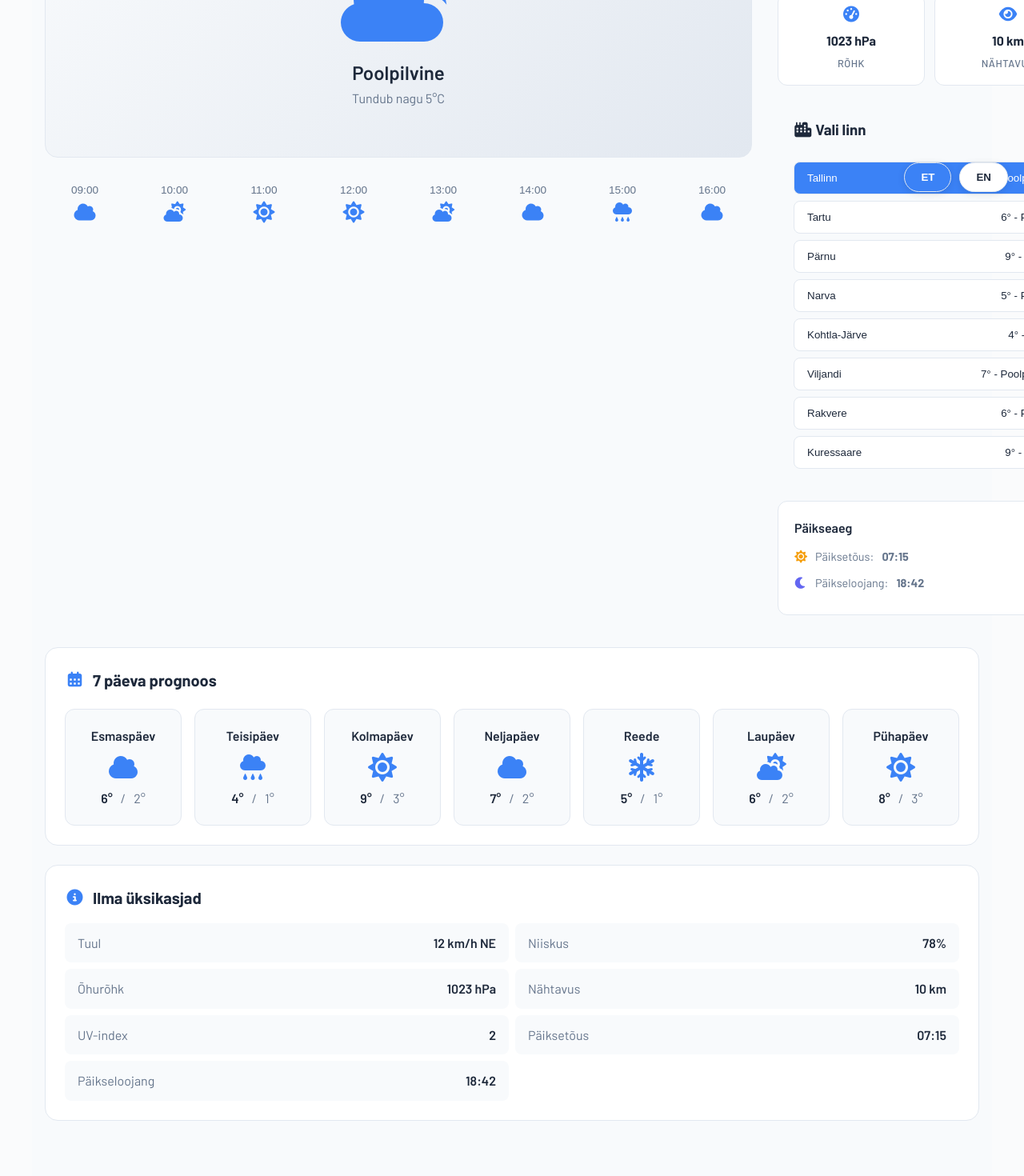
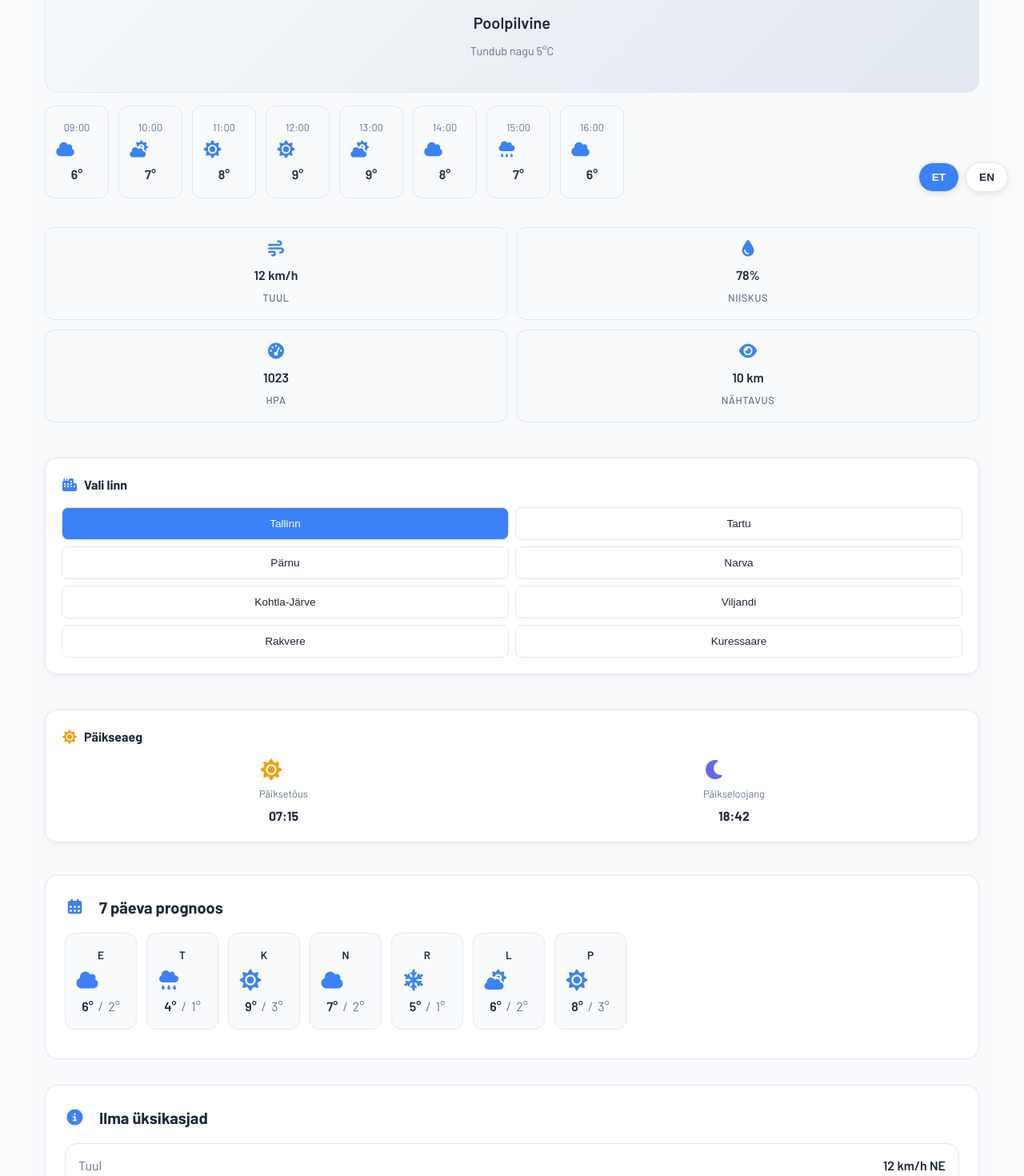
Before and after one commit to SilverL11vak/neti, a Next.js app: page /ilm in a window 1280 px wide. Shown: the part 540-2010 px from the top of the page at 80% size. Built offline with nearby package versions, Linux system fonts and the light colour scheme.

Commit message:
Make /ilm page mobile responsive

```diff
--- a/src/app/ilm/page.js
+++ b/src/app/ilm/page.js
@@ -62,25 +62,25 @@ export default function IlmPage() {
       <Navbar />
 
       {/* Page Header */}
-      <div className="car-detail-header" style={{ background: 'linear-gradient(135deg, #1e3a8a 0%, #3b82f6 100%)' }}>
+      <div className="car-detail-header" style={{ background: 'linear-gradient(135deg, #1e3a8a 0%, #3b82f6 100%)', padding: '100px 16px 40px' }}>
         <div className="container">
-          <Link href="/" className="back-link" style={{ color: 'rgba(255,255,255,0.8)' }}>
+          <Link href="/" className="back-link" style={{ color: 'rgba(255,255,255,0.8)', marginBottom: '16px' }}>
             <i className="fas fa-arrow-left"></i>
             Tagasi
           </Link>
-          <div className="car-title-row">
-            <h1 style={{ color: 'white' }}>
+          <div className="car-title-row" style={{ flexDirection: 'column', alignItems: 'flex-start', gap: '12px' }}>
+            <h1 style={{ color: 'white', fontSize: '1.75rem' }}>
               {lang === 'et' ? 'Ilm Eestis' : 'Weather in Estonia'}
             </h1>
-            <span className="car-year" style={{ background: 'rgba(255,255,255,0.2)', color: 'white' }}>
+            <span className="car-year" style={{ background: 'rgba(255,255,255,0.2)', color: 'white', fontSize: '0.9rem' }}>
               <i className="fas fa-map-marker-alt"></i> {selectedCity}
             </span>
           </div>
-          <div className="car-price-location">
-            <span className="car-price" style={{ color: 'white', fontSize: '3rem' }}>
+          <div className="car-price-location" style={{ flexDirection: 'column', alignItems: 'flex-start', gap: '8px' }}>
+            <span className="car-price" style={{ color: 'white', fontSize: '2.5rem' }}>
               {weatherData.current.temp}°C
             </span>
-            <span className="car-location" style={{ color: 'rgba(255,255,255,0.8)' }}>
+            <span className="car-location" style={{ color: 'rgba(255,255,255,0.8)', fontSize: '0.9rem' }}>
               <i className="fas fa-calendar-alt"></i>
               8. märts 2026
             </span>
@@ -89,130 +89,150 @@ export default function IlmPage() {
       </div>
 
       {/* Main Content */}
-      <main className="section">
+      <main className="section" style={{ padding: '24px 16px' }}>
         <div className="container">
-          <div className="car-detail-grid">
+          {/* Grid - stacked on mobile */}
+          <div className="car-detail-grid" style={{ display: 'flex', flexDirection: 'column', gap: '24px' }}>
             {/* Left Column - Hourly Forecast */}
-            <div className="car-images">
-              <div className="main-image" style={{ background: 'linear-gradient(135deg, #f8fafc 0%, #e2e8f0 100%)', display: 'flex', alignItems: 'center', justifyContent: 'center', padding: '60px' }}>
+            <div className="car-images" style={{ width: '100%' }}>
+              <div className="main-image" style={{ background: 'linear-gradient(135deg, #f8fafc 0%, #e2e8f0 100%)', display: 'flex', alignItems: 'center', justifyContent: 'center', padding: '40px 20px', borderRadius: '16px', marginBottom: '16px' }}>
                 <div style={{ textAlign: 'center' }}>
-                  <i className={`fas ${weatherData.current.icon}`} style={{ fontSize: '8rem', color: '#3b82f6', marginBottom: '20px' }}></i>
-                  <p style={{ fontSize: '1.5rem', color: '#1e293b', fontWeight: '600' }}>
+                  <i className={`fas ${weatherData.current.icon}`} style={{ fontSize: '5rem', color: '#3b82f6', marginBottom: '16px' }}></i>
+                  <p style={{ fontSize: '1.25rem', color: '#1e293b', fontWeight: '600', marginBottom: '8px' }}>
                     {lang === 'et' ? weatherData.current.condition : weatherData.current.conditionEn}
                   </p>
-                  <p style={{ color: '#64748b' }}>
+                  <p style={{ color: '#64748b', fontSize: '0.9rem' }}>
                     {lang === 'et' ? 'Tundub nagu' : 'Feels like'} {weatherData.current.tempFeels}°C
                   </p>
                 </div>
               </div>
-              <div className="image-thumbs">
+              {/* Horizontal scroll for hourly on mobile */}
+              <div style={{ display: 'flex', gap: '12px', overflowX: 'auto', paddingBottom: '12px', WebkitOverflowScrolling: 'touch' }}>
                 {weatherData.hourly.map((hour, i) => (
-                  <button
+                  <div
                     key={i}
-                    className="image-thumb"
-                    style={{ padding: '15px', display: 'flex', flexDirection: 'column', alignItems: 'center', gap: '8px' }}
+                    style={{
+                      minWidth: '80px',
+                      padding: '16px 12px',
+                      background: '#f8fafc',
+                      borderRadius: '12px',
+                      textAlign: 'center',
+                      border: '1px solid #e2e8f0',
+                      flexShrink: 0
+                    }}
                   >
-                    <span style={{ fontSize: '0.85rem', color: '#64748b' }}>{hour.time}</span>
-                    <i className={`fas ${hour.icon}`} style={{ fontSize: '1.5rem', color: '#3b82f6' }}></i>
+                    <span style={{ fontSize: '0.8rem', color: '#64748b', display: 'block', marginBottom: '8px' }}>{hour.time}</span>
+                    <i className={`fas ${hour.icon}`} style={{ fontSize: '1.25rem', color: '#3b82f6', display: 'block', marginBottom: '8px' }}></i>
                     <span style={{ fontWeight: '600', color: '#1e293b' }}>{hour.temp}°</span>
-                  </button>
+                  </div>
                 ))}
               </div>
             </div>
 
             {/* Right Column - Info Panel */}
-            <div className="car-info-panel">
-              {/* Quick Stats */}
-              <div className="stats-grid">
-                <div className="stat-item">
-                  <i className="fas fa-wind"></i>
-                  <span className="stat-value">{weatherData.current.wind} km/h {weatherData.current.windDir}</span>
-                  <span className="stat-label">{lang === 'et' ? 'Tuul' : 'Wind'}</span>
+            <div className="car-info-panel" style={{ width: '100%' }}>
+              {/* Quick Stats - 2x2 grid on mobile */}
+              <div className="stats-grid" style={{ display: 'grid', gridTemplateColumns: 'repeat(2, 1fr)', gap: '12px', marginBottom: '24px' }}>
+                <div className="stat-item" style={{ padding: '16px', background: '#f8fafc', borderRadius: '12px', textAlign: 'center', border: '1px solid #e2e8f0' }}>
+                  <i className="fas fa-wind" style={{ color: '#3b82f6', marginBottom: '8px' }}></i>
+                  <span className="stat-value" style={{ display: 'block', fontWeight: '600', color: '#1e293b' }}>{weatherData.current.wind} km/h</span>
+                  <span className="stat-label" style={{ fontSize: '0.8rem', color: '#64748b' }}>{lang === 'et' ? 'Tuul' : 'Wind'}</span>
                 </div>
-                <div className="stat-item">
-                  <i className="fas fa-tint"></i>
-                  <span className="stat-value">{weatherData.current.humidity}%</span>
-                  <span className="stat-label">{lang === 'et' ? 'Niiskus' : 'Humidity'}</span>
+                <div className="stat-item" style={{ padding: '16px', background: '#f8fafc', borderRadius: '12px', textAlign: 'center', border: '1px solid #e2e8f0' }}>
+                  <i className="fas fa-tint" style={{ color: '#3b82f6', marginBottom: '8px' }}></i>
+                  <span className="stat-value" style={{ display: 'block', fontWeight: '600', color: '#1e293b' }}>{weatherData.current.humidity}%</span>
+                  <span className="stat-label" style={{ fontSize: '0.8rem', color: '#64748b' }}>{lang === 'et' ? 'Niiskus' : 'Humidity'}</span>
                 </div>
-                <div className="stat-item">
-                  <i className="fas fa-gauge-high"></i>
-                  <span className="stat-value">{weatherData.current.pressure} hPa</span>
-                  <span className="stat-label">{lang === 'et' ? 'Rõhk' : 'Pressure'}</span>
+                <div className="stat-item" style={{ padding: '16px', background: '#f8fafc', borderRadius: '12px', textAlign: 'center', border: '1px solid #e2e8f0' }}>
+                  <i className="fas fa-gauge-high" style={{ color: '#3b82f6', marginBottom: '8px' }}></i>
+                  <span className="stat-value" style={{ display: 'block', fontWeight: '600', color: '#1e293b' }}>{weatherData.current.pressure}</span>
+                  <span className="stat-label" style={{ fontSize: '0.8rem', color: '#64748b' }}>hPa</span>
                 </div>
-                <div className="stat-item">
-                  <i className="fas fa-eye"></i>
-                  <span className="stat-value">{weatherData.current.visibility} km</span>
-                  <span className="stat-label">{lang === 'et' ? 'Nähtavus' : 'Visibility'}</span>
+                <div className="stat-item" style={{ padding: '16px', background: '#f8fafc', borderRadius: '12px', textAlign: 'center', border: '1px solid #e2e8f0' }}>
+                  <i className="fas fa-eye" style={{ color: '#3b82f6', marginBottom: '8px' }}></i>
+                  <span className="stat-value" style={{ display: 'block', fontWeight: '600', color: '#1e293b' }}>{weatherData.current.visibility} km</span>
+                  <span className="stat-label" style={{ fontSize: '0.8rem', color: '#64748b' }}>{lang === 'et' ? 'Nähtavus' : 'Visibility'}</span>
                 </div>
               </div>
 
               {/* City Selector */}
-              <div className="contact-card" style={{ padding: '20px' }}>
-                <h3 style={{ marginBottom: '15px', color: '#1e293b' }}>
-                  <i className="fas fa-city"></i> {lang === 'et' ? 'Vali linn' : 'Select City'}
+              <div style={{ padding: '20px', background: 'white', borderRadius: '16px', marginBottom: '24px', boxShadow: '0 2px 10px rgba(0,0,0,0.06)', border: '1px solid #e2e8f0' }}>
+                <h3 style={{ marginBottom: '16px', color: '#1e293b', fontSize: '1rem' }}>
+                  <i className="fas fa-city" style={{ marginRight: '8px', color: '#3b82f6' }}></i>
+                  {lang === 'et' ? 'Vali linn' : 'Select City'}
                 </h3>
-                <div style={{ display: 'flex', flexDirection: 'column', gap: '8px' }}>
+                <div style={{ display: 'grid', gridTemplateColumns: 'repeat(2, 1fr)', gap: '8px' }}>
                   {weatherData.cities.map((city, i) => (
                     <button
                       key={i}
                       onClick={() => setSelectedCity(city.name)}
                       style={{
-                        padding: '12px 16px',
+                        padding: '12px',
                         border: '1px solid #e2e8f0',
                         borderRadius: '8px',
                         background: selectedCity === city.name ? '#3b82f6' : 'white',
                         color: selectedCity === city.name ? 'white' : '#1e293b',
                         cursor: 'pointer',
-                        display: 'flex',
-                        justifyContent: 'space-between',
-                        alignItems: 'center',
-                        transition: 'all 0.2s'
+                        fontSize: '0.85rem',
+                        transition: 'all 0.2s',
+                        whiteSpace: 'nowrap',
+                        overflow: 'hidden',
+                        textOverflow: 'ellipsis'
                       }}
                     >
-                      <span>{city.name}</span>
-                      <span>{city.temp}° - {city.condition}</span>
+                      {city.name}
                     </button>
                   ))}
                 </div>
               </div>
 
               {/* Sun Times */}
-              <div className="seller-card">
-                <h3>{lang === 'et' ? 'Päikseaeg' : 'Sun Times'}</h3>
-                <p style={{ display: 'flex', alignItems: 'center', gap: '10px', marginBottom: '10px' }}>
-                  <i className="fas fa-sun" style={{ color: '#f59e0b' }}></i>
-                  <span>{lang === 'et' ? 'Päiksetõus' : 'Sunrise'}:</span>
-                  <strong>{weatherData.current.sunrise}</strong>
-                </p>
-                <p style={{ display: 'flex', alignItems: 'center', gap: '10px' }}>
-                  <i className="fas fa-moon" style={{ color: '#6366f1' }}></i>
-                  <span>{lang === 'et' ? 'Päikseloojang' : 'Sunset'}:</span>
-                  <strong>{weatherData.current.sunset}</strong>
-                </p>
+              <div style={{ padding: '20px', background: 'white', borderRadius: '16px', boxShadow: '0 2px 10px rgba(0,0,0,0.06)', border: '1px solid #e2e8f0' }}>
+                <h3 style={{ marginBottom: '16px', color: '#1e293b', fontSize: '1rem' }}>
+                  <i className="fas fa-sun" style={{ marginRight: '8px', color: '#f59e0b' }}></i>
+                  {lang === 'et' ? 'Päikseaeg' : 'Sun Times'}
+                </h3>
+                <div style={{ display: 'flex', justifyContent: 'space-around' }}>
+                  <div style={{ textAlign: 'center' }}>
+                    <i className="fas fa-sun" style={{ fontSize: '1.5rem', color: '#f59e0b', marginBottom: '8px', display: 'block' }}></i>
+                    <p style={{ fontSize: '0.8rem', color: '#64748b', marginBottom: '4px' }}>{lang === 'et' ? 'Päiksetõus' : 'Sunrise'}</p>
+                    <strong style={{ color: '#1e293b' }}>{weatherData.current.sunrise}</strong>
+                  </div>
+                  <div style={{ textAlign: 'center' }}>
+                    <i className="fas fa-moon" style={{ fontSize: '1.5rem', color: '#6366f1', marginBottom: '8px', display: 'block' }}></i>
+                    <p style={{ fontSize: '0.8rem', color: '#64748b', marginBottom: '4px' }}>{lang === 'et' ? 'Päikseloojang' : 'Sunset'}</p>
+                    <strong style={{ color: '#1e293b' }}>{weatherData.current.sunset}</strong>
+                  </div>
+                </div>
               </div>
             </div>
           </div>
 
-          {/* 7-Day Forecast */}
-          <div className="detail-section">
-            <h2><i className="fas fa-calendar-alt"></i> {lang === 'et' ? '7 päeva prognoos' : '7-Day Forecast'}</h2>
-            <div style={{ display: 'grid', gridTemplateColumns: 'repeat(auto-fit, minmax(120px, 1fr))', gap: '16px', marginTop: '20px' }}>
+          {/* 7-Day Forecast - horizontal scroll on mobile */}
+          <div className="detail-section" style={{ marginTop: '32px' }}>
+            <h2 style={{ fontSize: '1.25rem', marginBottom: '16px', color: '#1e293b' }}>
+              <i className="fas fa-calendar-alt" style={{ marginRight: '8px', color: '#3b82f6' }}></i>
+              {lang === 'et' ? '7 päeva prognoos' : '7-Day Forecast'}
+            </h2>
+            <div style={{ display: 'flex', gap: '12px', overflowX: 'auto', paddingBottom: '12px', WebkitOverflowScrolling: 'touch' }}>
               {weatherData.forecast.map((day, i) => (
                 <div
                   key={i}
                   style={{
-                    padding: '20px',
+                    minWidth: '90px',
+                    padding: '16px 12px',
                     background: '#f8fafc',
                     borderRadius: '12px',
                     textAlign: 'center',
-                    border: '1px solid #e2e8f0'
+                    border: '1px solid #e2e8f0',
+                    flexShrink: 0
                   }}
                 >
-                  <p style={{ fontWeight: '600', color: '#1e293b', marginBottom: '10px' }}>
-                    {lang === 'et' ? day.name : day.nameEn}
+                  <p style={{ fontWeight: '600', color: '#1e293b', fontSize: '0.85rem', marginBottom: '8px' }}>
+                    {day.day}
                   </p>
-                  <i className={`fas ${day.icon}`} style={{ fontSize: '2rem', color: '#3b82f6', marginBottom: '10px' }}></i>
-                  <div style={{ display: 'flex', justifyContent: 'center', gap: '10px' }}>
+                  <i className={`fas ${day.icon}`} style={{ fontSize: '1.5rem', color: '#3b82f6', marginBottom: '8px', display: 'block' }}></i>
+                  <div style={{ display: 'flex', justifyContent: 'center', gap: '6px' }}>
                     <span style={{ fontWeight: '600', color: '#1e293b' }}>{day.high}°</span>
                     <span style={{ color: '#64748b' }}>/</span>
                     <span style={{ color: '#64748b' }}>{day.low}°</span>
@@ -223,37 +243,34 @@ export default function IlmPage() {
           </div>
 
           {/* Weather Details */}
-          <div className="detail-section">
-            <h2><i className="fas fa-info-circle"></i> {lang === 'et' ? 'Ilma üksikasjad' : 'Weather Details'}</h2>
-            <div className="specs-table">
-              <div className="spec-row">
-                <span className="spec-name">{lang === 'et' ? 'Tuul' : 'Wind'}</span>
-                <span className="spec-val">{weatherData.current.wind} km/h {weatherData.current.windDir}</span>
-              </div>
-              <div className="spec-row">
-                <span className="spec-name">{lang === 'et' ? 'Niiskus' : 'Humidity'}</span>
-                <span className="spec-val">{weatherData.current.humidity}%</span>
-              </div>
-              <div className="spec-row">
-                <span className="spec-name">{lang === 'et' ? 'Õhurõhk' : 'Pressure'}</span>
-                <span className="spec-val">{weatherData.current.pressure} hPa</span>
-              </div>
-              <div className="spec-row">
-                <span className="spec-name">{lang === 'et' ? 'Nähtavus' : 'Visibility'}</span>
-                <span className="spec-val">{weatherData.current.visibility} km</span>
-              </div>
-              <div className="spec-row">
-                <span className="spec-name">{lang === 'et' ? 'UV-index' : 'UV Index'}</span>
-                <span className="spec-val">{weatherData.current.uv}</span>
-              </div>
-              <div className="spec-row">
-                <span className="spec-name">{lang === 'et' ? 'Päiksetõus' : 'Sunrise'}</span>
-                <span className="spec-val">{weatherData.current.sunrise}</span>
-              </div>
-              <div className="spec-row">
-                <span className="spec-name">{lang === 'et' ? 'Päikseloojang' : 'Sunset'}</span>
-                <span className="spec-val">{weatherData.current.sunset}</span>
-              </div>
+          <div className="detail-section" style={{ marginTop: '32px' }}>
+            <h2 style={{ fontSize: '1.25rem', marginBottom: '16px', color: '#1e293b' }}>
+              <i className="fas fa-info-circle" style={{ marginRight: '8px', color: '#3b82f6' }}></i>
+              {lang === 'et' ? 'Ilma üksikasjad' : 'Weather Details'}
+            </h2>
+            <div style={{ background: 'white', borderRadius: '16px', overflow: 'hidden', border: '1px solid #e2e8f0' }}>
+              {[
+                { label: lang === 'et' ? 'Tuul' : 'Wind', value: `${weatherData.current.wind} km/h ${weatherData.current.windDir}` },
+                { label: lang === 'et' ? 'Niiskus' : 'Humidity', value: `${weatherData.current.humidity}%` },
+                { label: lang === 'et' ? 'Õhurõhk' : 'Pressure', value: `${weatherData.current.pressure} hPa` },
+                { label: lang === 'et' ? 'Nähtavus' : 'Visibility', value: `${weatherData.current.visibility} km` },
+                { label: lang === 'et' ? 'UV-index' : 'UV Index', value: weatherData.current.uv },
+                { label: lang === 'et' ? 'Päiksetõus' : 'Sunrise', value: weatherData.current.sunrise },
+                { label: lang === 'et' ? 'Päikseloojang' : 'Sunset', value: weatherData.current.sunset }
+              ].map((item, i) => (
+                <div
+                  key={i}
+                  style={{
+                    display: 'flex',
+                    justifyContent: 'space-between',
+                    padding: '14px 16px',
+                    borderBottom: i < 6 ? '1px solid #e2e8f0' : 'none'
+                  }}
+                >
+                  <span style={{ color: '#64748b' }}>{item.label}</span>
+                  <span style={{ fontWeight: '600', color: '#1e293b' }}>{item.value}</span>
+                </div>
+              ))}
             </div>
           </div>
         </div>
@@ -266,18 +283,19 @@ export default function IlmPage() {
         right: '20px',
         zIndex: 1000,
         display: 'flex',
-        gap: '10px'
+        gap: '8px'
       }}>
         <button
           onClick={() => setLang('et')}
           style={{
-            padding: '10px 20px',
+            padding: '10px 16px',
             background: lang === 'et' ? '#3b82f6' : 'white',
             color: lang === 'et' ? 'white' : '#1e293b',
             border: '1px solid #e2e8f0',
             borderRadius: '20px',
             cursor: 'pointer',
             fontWeight: '600',
+            fontSize: '0.85rem',
             boxShadow: '0 2px 10px rgba(0,0,0,0.1)'
           }}
         >
@@ -286,13 +304,14 @@ export default function IlmPage() {
         <button
           onClick={() => setLang('en')}
           style={{
-            padding: '10px 20px',
+            padding: '10px 16px',
             background: lang === 'en' ? '#3b82f6' : 'white',
             color: lang === 'en' ? 'white' : '#1e293b',
             border: '1px solid #e2e8f0',
             borderRadius: '20px',
             cursor: 'pointer',
             fontWeight: '600',
+            fontSize: '0.85rem',
             boxShadow: '0 2px 10px rgba(0,0,0,0.1)'
           }}
         >
```
